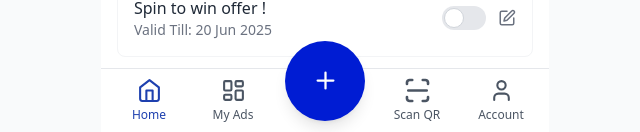
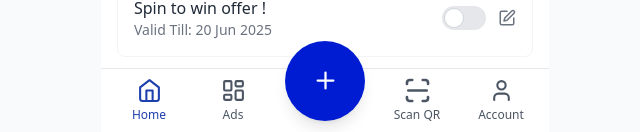
Before and after one commit to DevxD98/Owner-s-page, a React (Vite) app: page / in a window 1280 px wide. Shown: the part 668-800 px from the top of the page, without its empty margins (315-955 px from the left). Built offline with nearby package versions, Linux system fonts and the light colour scheme.

Commit message:
feat: adjust BottomNavigation to hide on specific pages

```diff
--- a/src/components/layout/BottomNavigation.jsx
+++ b/src/components/layout/BottomNavigation.jsx
@@ -31,7 +31,7 @@
           }
         >
           <LayoutDashboard size={25} />
-          <span className="text-xs mt-1">My Ads</span>
+          <span className="text-xs mt-1">Ads</span>
         </NavLink>
 
         {!hidePlusButton && (
```
